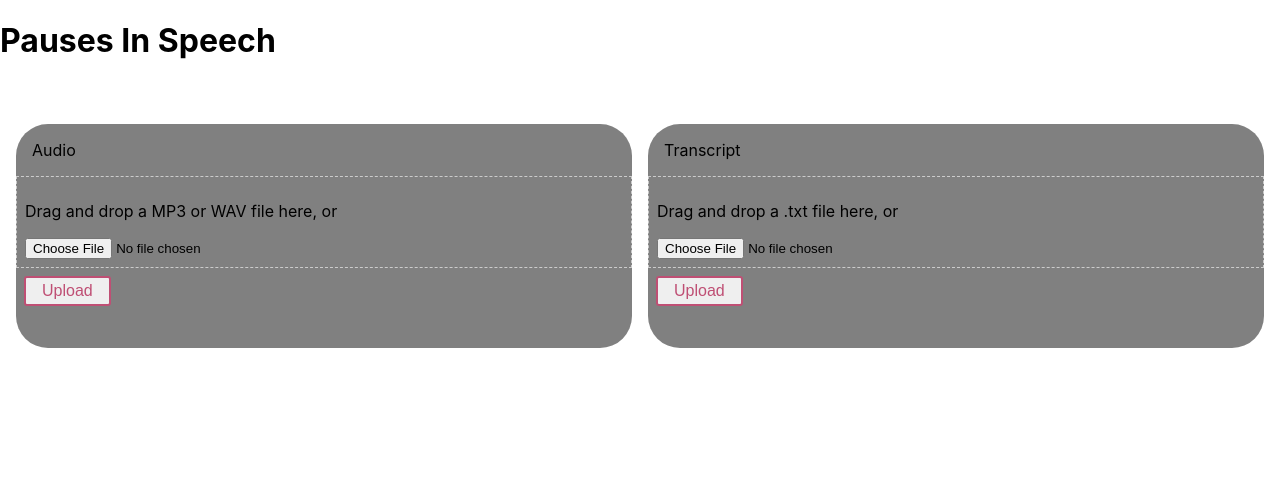
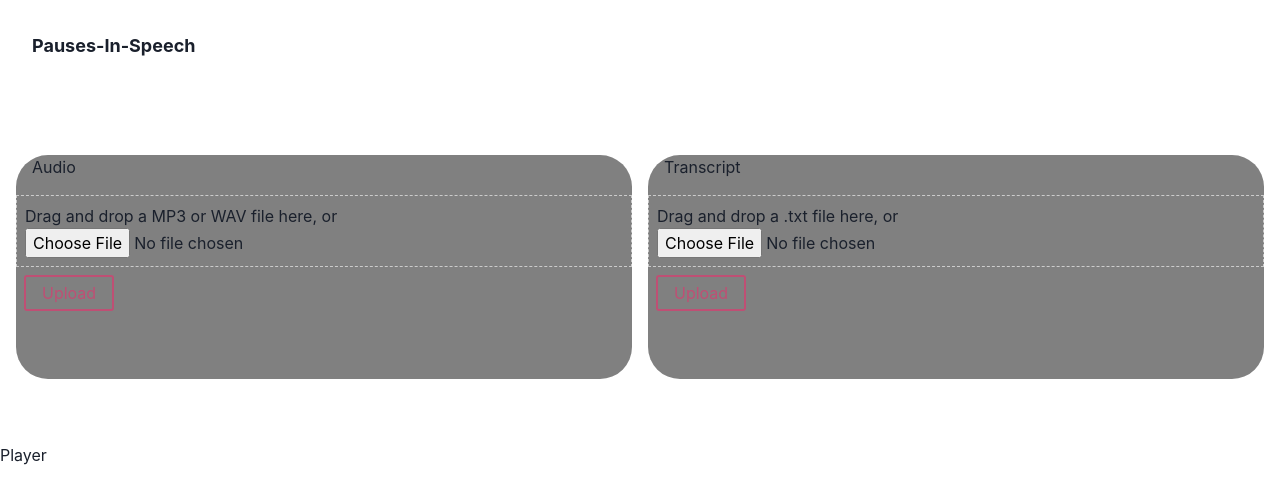
Before and after one commit to Pauses-In-Speech/pis_webapp, a React (Create React App) app: page / in a window 1280 px wide. Shown: the top 504 px of the page. Built offline with nearby package versions, Linux system fonts and the light colour scheme.

Commit message:
add chakra ui

```diff
--- a/package.json
+++ b/package.json
@@ -3,9 +3,13 @@
   "version": "0.1.0",
   "private": true,
   "dependencies": {
+    "@chakra-ui/react": "^2.7.0",
+    "@emotion/react": "^11.11.1",
+    "@emotion/styled": "^11.11.0",
     "@testing-library/jest-dom": "^5.16.5",
     "@testing-library/react": "^13.4.0",
     "@testing-library/user-event": "^13.5.0",
+    "framer-motion": "^10.12.16",
     "react": "^18.2.0",
     "react-dom": "^18.2.0",
     "react-scripts": "5.0.1",
--- a/src/App.js
+++ b/src/App.js
@@ -1,11 +1,16 @@
+import { ChakraProvider } from '@chakra-ui/react'
+// import { BrowserRouter } from "react-router-dom";
 import Pages from './pages/Pages';
+import Header from './components/Header';
 
 function App() {
   return (
-    <div className="App">
-      <h1>Pauses In Speech</h1>
-      <Pages />
-    </div>
+    <ChakraProvider>
+      <div className="App">
+        <Header />
+        <Pages />
+      </div>
+    </ChakraProvider>
   );
 }
 
--- /dev/null
+++ b/src/components/Header.jsx
@@ -0,0 +1,23 @@
+import React from 'react'
+import { Box, Text, Flex } from '@chakra-ui/react'
+
+function Header() {
+  return (
+    <Flex
+      mb={8}
+      p={8}
+      as="nav"
+      align="center"
+      justify={'space-between'}
+      w="100%"
+    >
+      <Box w="200px">
+        <Text fontSize="lg" fontWeight="bold">
+          Pauses-In-Speech
+        </Text>
+      </Box>
+    </Flex>
+  )
+}
+
+export default Header
--- /dev/null
+++ b/src/components/Player.jsx
@@ -0,0 +1,9 @@
+import React from 'react'
+
+function Player() {
+  return (
+    <div>Player</div>
+  )
+}
+
+export default Player
--- a/src/pages/Home.jsx
+++ b/src/pages/Home.jsx
@@ -1,4 +1,5 @@
 import AudioUpload from "../components/AudioUpload";
+import Player from "../components/Player";
 
 import React from "react";
 
@@ -6,6 +7,7 @@ function Home() {
     return (
         <div>
             <AudioUpload />
+            <Player />
         </div>
     )
 }
```
Also changed, not shown: 1 other file (tests, documents, lock files or other folders).
